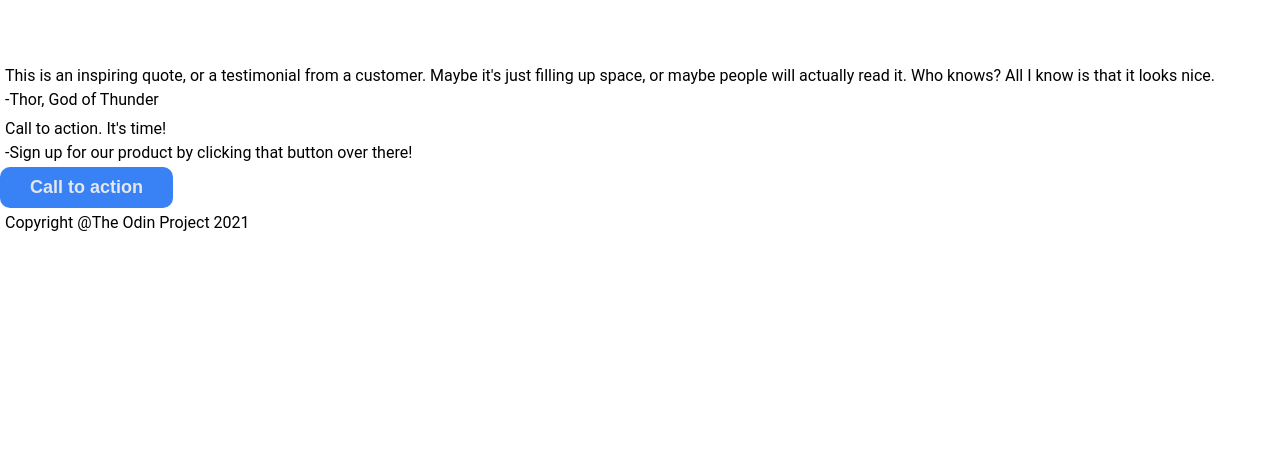
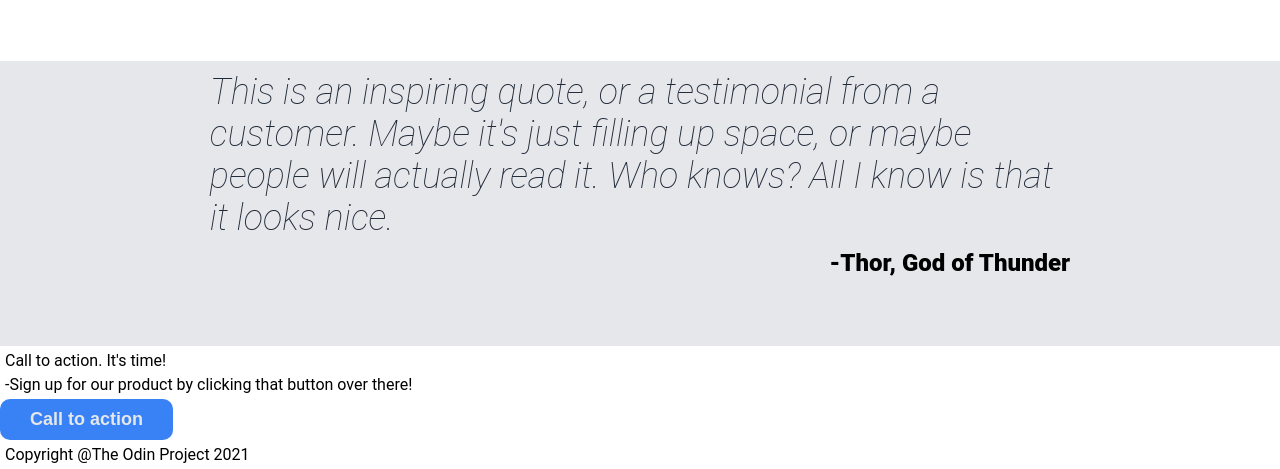
Before and after one commit to EverybodyToTheLimit/LandingPage, a plain HTML site: page index.html in a window 1280 px wide. Shown: the part 909-1378 px from the top of the page. Before the commit the page ends 1146 px from the top, so only its background shows below. Drawn offline with Linux system fonts and the light colour scheme.

Commit message:
Add section 3 styling

```diff
--- a/css/styles.css
+++ b/css/styles.css
@@ -58,6 +58,7 @@ p {
     margin-left: 30px;
     background-color: grey;
     width:50%;
+    flex: 1;
 }
 
 .section-one-text {
@@ -71,6 +72,7 @@ p {
     margin-right: 30px;
     margin-top: 0;
     width:50%;
+    flex: 1;
 }
 .section-one-no-emphasis {
     font-size: 18px;
@@ -125,3 +127,26 @@ button {
     width:150px;
     color: gray;
 }
+
+/* Section three styles */
+
+.section-three {
+    padding: 5px 16% 5% 16%;
+    background-color: #e5e7eb;
+    display: flex;
+    flex-direction: column;
+}
+.thor-quote {
+    align-items: flex-start;
+    flex: 1;
+    font-size: 36px;
+    font-style: italic;
+    color: #1F2937;
+    font-weight: lighter;
+}
+.signature {
+    display:flex;
+    justify-content:flex-end;
+    font-weight: 800;
+    font-size: 24px;
+}
--- a/index.html
+++ b/index.html
@@ -53,8 +53,8 @@
                 </div>
         </div>
         <div class="section-three">
-            <p>This is an inspiring quote, or a testimonial from a customer. Maybe it's just filling up space, or maybe people will actually read it. Who knows? All I know is that it looks nice.</p>
-            <p>-Thor, God of Thunder</p>
+            <p class="thor-quote"><em>This is an inspiring quote, or a testimonial from a customer. Maybe it's just filling up space, or maybe people will actually read it. Who knows? All I know is that it looks nice.</em></p>
+            <p class="signature">-Thor, God of Thunder</p>
         </div>
         <div class="section-four">
             <div class="section-four-text"></div>
```
